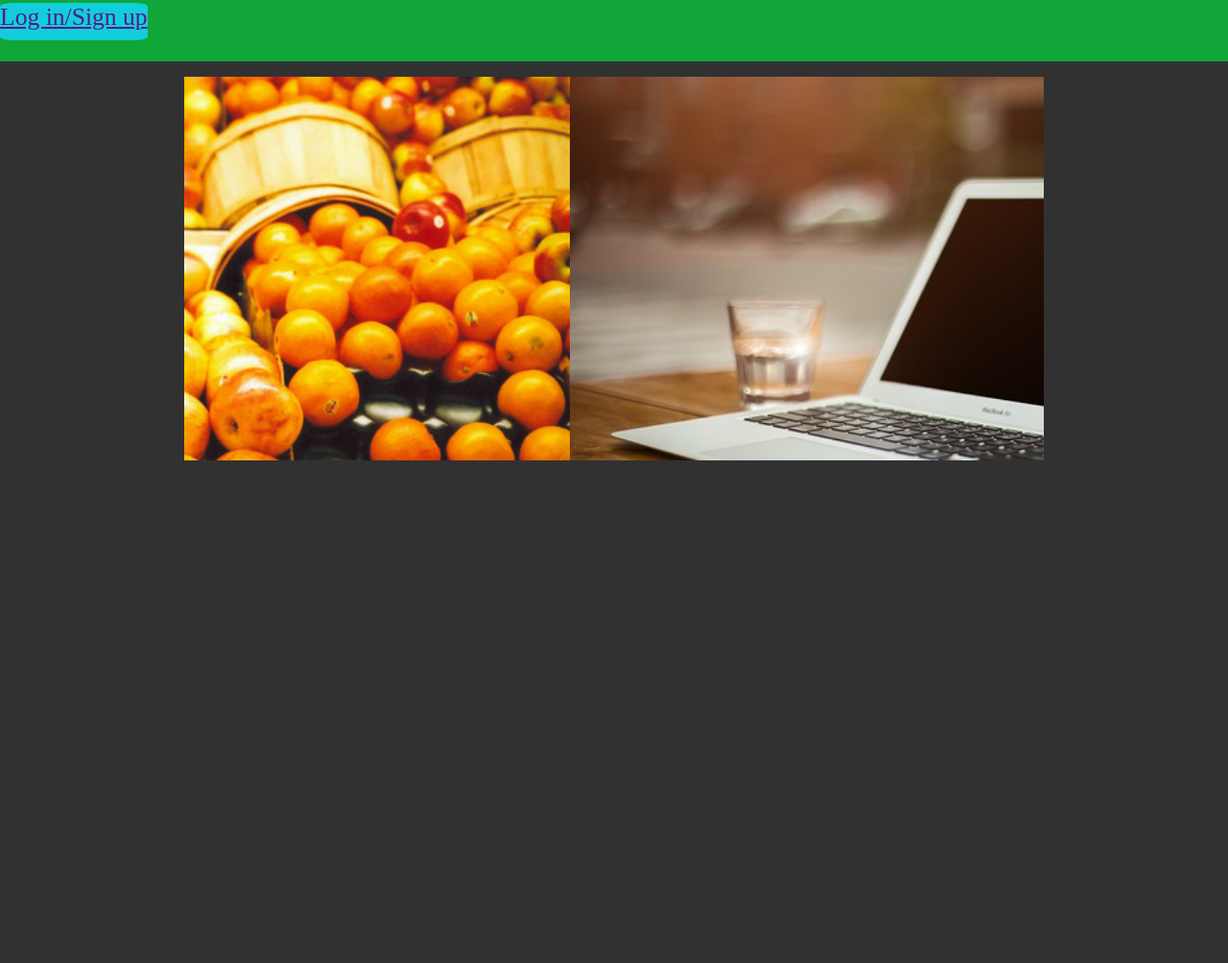
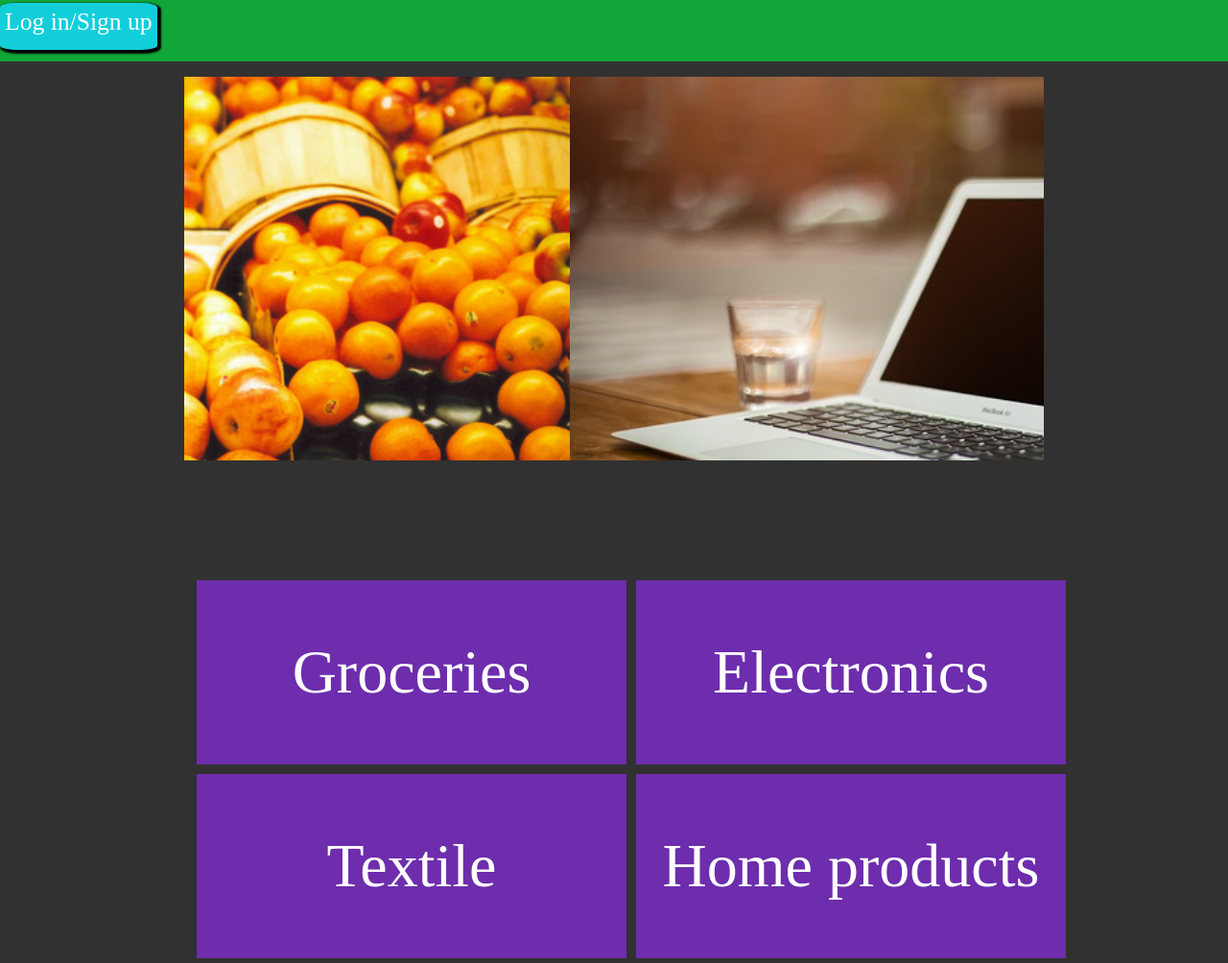
Before and after one commit to suyashsingh234/Ecommerce-Site, a PHP site: page /home.html in a window 1280 px wide. Shown: the whole page at 96% size. Before the commit the page ends 480 px from the top, so only its background shows below. Run offline with PHP 8.4, Linux system fonts and the light colour scheme.

Commit message:
added menu to home

```diff
--- a/home.css
+++ b/home.css
@@ -22,9 +22,15 @@ body{
 	top:5%;
 	height: 60%;
 	font-size: 2vw;
+	color:white;
+	padding:5px;
 	background-color: #12cedb;
 	display: inline-block;
 	border-radius: 10% 10% 10% 10%;
+	box-shadow: 2px 2px 2px 2px black;
+}
+.btn:hover{
+	background-color: #0390a6;
 }
 .slider
 {
@@ -63,3 +69,36 @@ body{
 		left:-300%;
 	}
 }
+.items
+{
+	position: absolute;
+	top:75%;
+	width:100%;
+	display: block;
+}
+.ItemType{
+	position: relative;
+	left:15%;
+	float:left;
+	width: 35%;
+	height:30%;
+	color:white;
+	margin: 5px;
+	background-color: #6d2dad;
+	display: block;
+}
+.ItemType:hover{
+	background-color: #f619fa;
+}
+.ItemType p{
+	text-align: center;
+	vertical-align: middle;
+	line-height: 100%;
+	font-size: 5vw;
+}
+@media only screen and (max-width:960px){
+	.ItemType{
+		left:32.5%;
+		float: none;
+	}
+}
--- a/home.html
+++ b/home.html
@@ -7,7 +7,7 @@
 	<body>
 			<div class="nav">
 				<div class="btn">
-				<a href=''>Log in/Sign up</a>
+					Log in/Sign up
 				</div>
 			</div>
 			<div class="slider">
@@ -16,7 +16,21 @@
 					<img src="images/grocery.jpg"/>
 					<img src="images/laptop.jpg"/>
 					<img src="images/smartphone.jpg"/>
-			<div>
+				</div>
+			</div>
+			<div class="items">
+				<div class="ItemType">
+					<p>Groceries</p>
+				</div>
+				<div class="ItemType">
+						<p>Electronics</p>
+				</div>
+				<div class="ItemType">
+					<p>Textile</p>
+				</div>
+				<div class="ItemType">
+					<p>Home products</p>
+				</div>
 		</div>
 	</body>
 </html>
```
Lines whose indentation alone changed are shown as unchanged.
